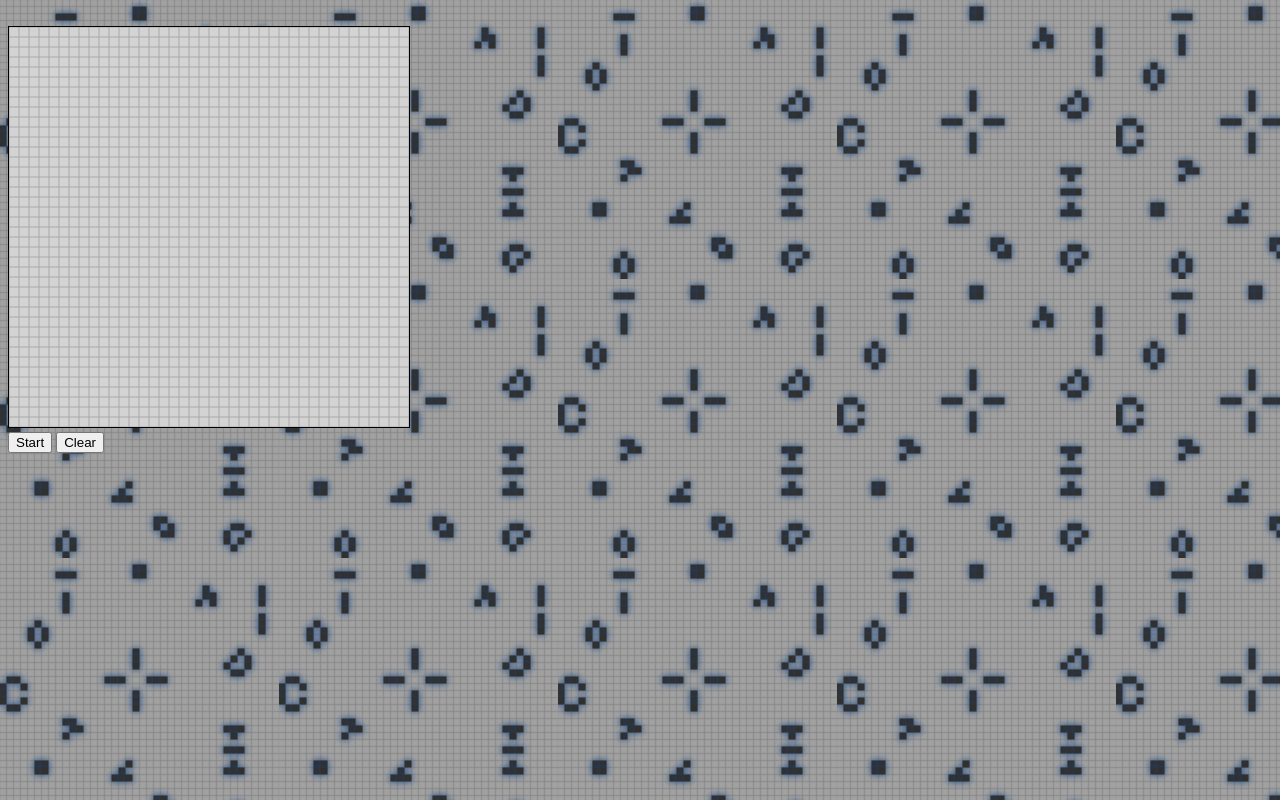
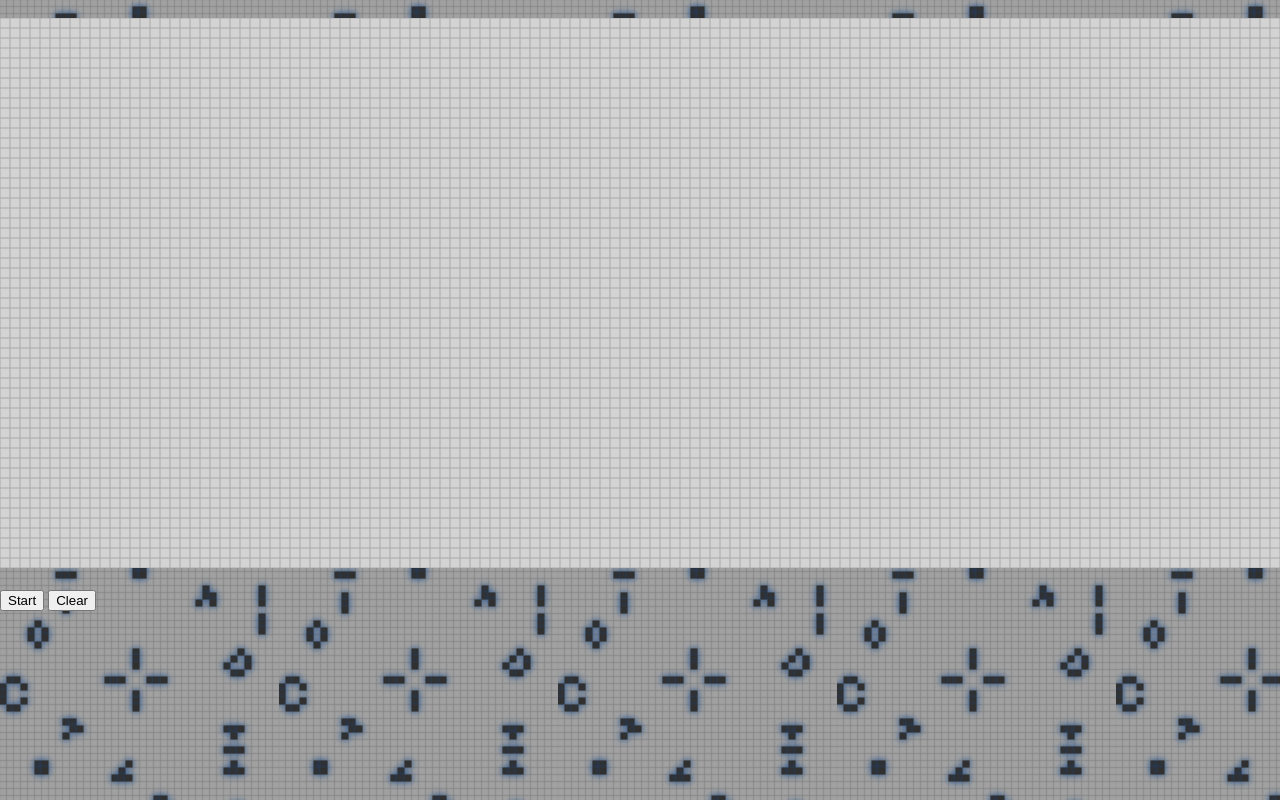
Before and after one commit to RicardoMaciel117/GameofLife, a plain HTML site: page index.html in a window 1280 px wide. Drawn offline with Linux system fonts and the light colour scheme.

Commit message:
Adjustable Canvas

```diff
--- a/css/main.css
+++ b/css/main.css
@@ -1,7 +1,4 @@
-canvas {
-  border: 1px solid black;
-}
-
 body{
   background-image: url("../images/back.png");
+  margin: 0;
 }
--- a/index.html
+++ b/index.html
@@ -6,13 +6,15 @@
 </head>
 <body>
     <nav>&nbsp;</nav>
-  <canvas id="gameBoard" width="400" height="400"></canvas>
+  <div id="gameContainer"></div>
+
   <br>
   <button id="startStopButton">Start</button>
   <button id="clearButton">Clear</button>
 
+
+  <script type="text/javascript" src="js/board.js"></script>
   <script type="text/javascript" src="js/game.js"></script>
-  <script type="text/javascript" src="js/board.js"></script>
 
 </body>
 </html>
--- a/js/board.js
+++ b/js/board.js
@@ -1,12 +1,48 @@
-// Create a new game of life object
-let gameOfLife = new GameOfLife("gameBoard");
+let gameOfLife;
 
-// Add event listeners to the canvas to toggle cells on and off
-document.getElementById("gameBoard").addEventListener("click", function(event) {
-  let x = event.pageX - this.offsetLeft;
-  let y = event.pageY - this.offsetTop;
-  gameOfLife.toggleCell(x, y);
+document.addEventListener('DOMContentLoaded', () => {
+
+  let canvas = document.createElement('canvas');
+
+  // Get client width to create an adjustable canvas
+  const boardContainer = document.getElementById('gameContainer');
+  const board_width = boardContainer.clientWidth
+  const last_number = parseInt(board_width.toString().split("").pop());
+
+
+  /*
+  * Validate canvas width as multiple of 10
+  * Cells width and height is: 10px
+  */
+
+  if(last_number === 0){
+    canvas.width = board_width;
+  }
+  else{
+    // Center and set canvas width as multiple of 10
+    boardContainer.style.marginLeft = (last_number / 2)+"px";
+    canvas.width = board_width - (last_number - 1);
+  }
+
+  // Set canvas height as multiple of 10
+  canvas.height = 550;
+
+  // Appned canvas in the container
+  boardContainer.appendChild(canvas);
+
+  // Add event listeners to the canvas to toggle cells on and off
+  canvas.addEventListener("click", function(event) {
+    let x = event.pageX - this.offsetLeft;
+    let y = event.pageY - this.offsetTop;
+    gameOfLife.toggleCell(x, y);
+  });
+
+  // Create a new game of life object
+  gameOfLife = new GameOfLife(canvas);
 });
+
+
+
 
 // Add event listener to the start/stop button to start and stop the game
 document.getElementById("startStopButton").addEventListener("click", function() {
--- a/js/game.js
+++ b/js/game.js
@@ -1,11 +1,13 @@
-function GameOfLife(canvasId) {
+function GameOfLife(canvas) {
   // Initialize the game board
-  this.canvas = document.getElementById(canvasId);
+  this.canvas = canvas;
+
   this.context = this.canvas.getContext("2d");
   this.width = this.canvas.width;
   this.height = this.canvas.height;
   this.cellSize = 10;
   this.grid = [];
+
   for (let i = 0; i < this.width / this.cellSize; i++) {
     this.grid[i] = [];
     for (let j = 0; j < this.height / this.cellSize; j++) {
@@ -28,24 +30,25 @@ GameOfLife.prototype.draw = function() {
   this.context.fillStyle = 'lightgray';
   this.context.fillRect(0, 0, this.width, this.height);
 
-
-
-
   const w = this.width;
   const h = this.height;
+
 
   this.context.strokeStyle = 'darkgray';
   this.context.shadowBlur = 0;
 
-  for (let i = 0; i <= this.width / this.cellSize; i++) {
+  //X-axis lines
+  for (let i = 0; i <= this.height / this.cellSize; i++) {
     this.context.beginPath();
     this.context.moveTo(0, i * this.cellSize);
     this.context.lineTo(this.width, i * this.cellSize);
     this.context.stroke();
   }
 
-  for (let j = 0; j <= this.height / this.cellSize; j++) {
+  //Y-axis
+  for (let j = 0; j <= this.width / this.cellSize; j++) {
     this.context.beginPath();
+    //console.log((j * this.cellSize));
     this.context.moveTo(j * this.cellSize, 0);
     this.context.lineTo(j * this.cellSize, this.height);
     this.context.stroke();
```
